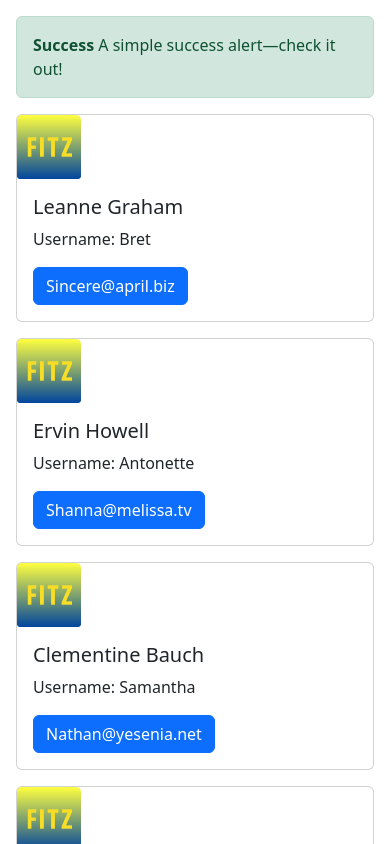
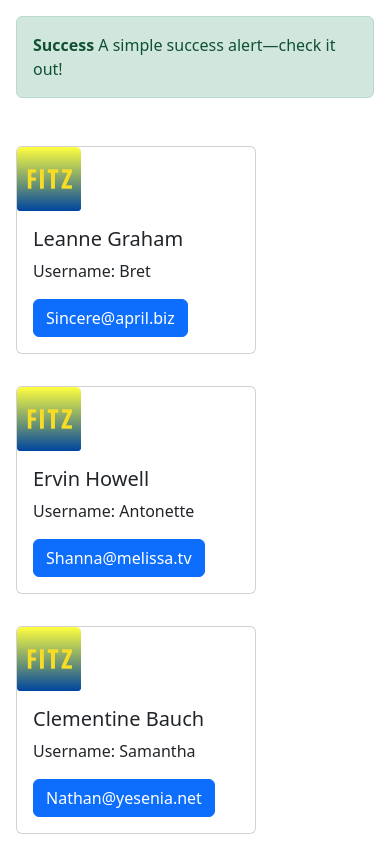
Before and after one commit to Phits/angular-reusable-components, an Angular app in the folder reusable-components/: page / in a window 390 px wide. Shown: the top 844 px of the page. Built offline with nearby package versions, Linux system fonts and the light colour scheme.

Commit message:
Card responsive

```diff
--- a/reusable-components/src/app/_reusable/card/card.component.html
+++ b/reusable-components/src/app/_reusable/card/card.component.html
@@ -1,4 +1,4 @@
-<div class="card">
+<div class="card" [ngStyle]="{'width' : cardWidth}">
     <img src="assets/fitzLogo.png" class="card-img-top card__logo" alt="logo">
     <div  class="card-body">
         <h5 class="card-title">{{ name }}</h5>
--- a/reusable-components/src/app/_reusable/card/card.component.ts
+++ b/reusable-components/src/app/_reusable/card/card.component.ts
@@ -11,4 +11,5 @@
   @Input() name = '';
   @Input() username = '';
   @Input() email = '';
+  @Input() cardWidth = '';
 }
--- a/reusable-components/src/app/app.component.html
+++ b/reusable-components/src/app/app.component.html
@@ -1,7 +1,7 @@
 <app-alert-box [alertTitle]="'Success'" [alertMessage]="'A simple success alert—check it out!'" [alertClass]="'alert-success'" class="app__alert"></app-alert-box>
 
 <div *ngFor="let user of usersList">
-    <app-card [name]="user.name" [username]="user.username" [email]="user.email" class="app__card"></app-card>
+    <app-card [name]="user.name" [username]="user.username" [email]="user.email" [cardWidth]="cardWidth" class="app__card"></app-card>
 </div>
 
 
--- a/reusable-components/src/app/app.component.scss
+++ b/reusable-components/src/app/app.component.scss
@@ -4,6 +4,7 @@
 
   &__alert, &__card {
     display: block;
+    float: left;
     margin: $global-spacing $global-spacing;
   }
 }
--- a/reusable-components/src/app/app.component.ts
+++ b/reusable-components/src/app/app.component.ts
@@ -10,6 +10,8 @@
 export class AppComponent implements OnInit{
   title = 'Reusable Components';
   usersList: UserList[] = [];
+  cardWidth = '240px';
+  floatLeft = true;
 
   constructor() {}
 
```
